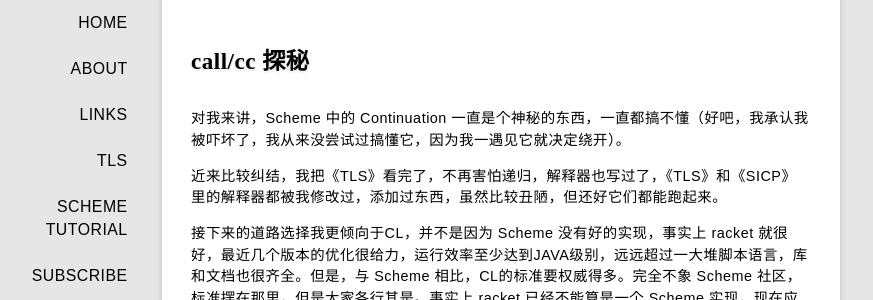
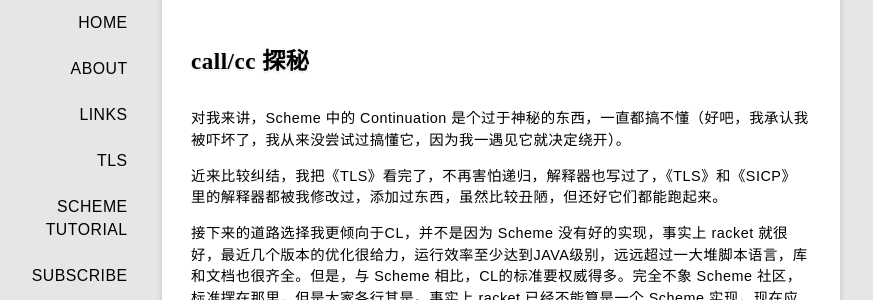
Before and after one commit to rhuichao/uternet.github.io, a Jekyll site: the page built from _posts/2014-07-01-continuation.md, in a window 1280 px wide. Shown: the part 124-424 px from the top of the page, without its empty margins (139-1012 px from the left). Built offline with Jekyll 4.4.1, drawn with Linux system fonts in a browser that asks for light colours; some web fonts are replaced; Markdown is read by kramdown in place of the engine named in the settings.

Commit message:
new document posted

```diff
--- a/_posts/2014-07-01-continuation.md
+++ b/_posts/2014-07-01-continuation.md
@@ -4,7 +4,7 @@ title: call/cc 探秘
 date: 2014-07-01
 ---
 
-对我来讲，Scheme 中的 Continuation 一直是个神秘的东西，一直都搞不懂（好吧，我承认我被吓坏了，我从来没尝试过搞懂它，因为我一遇见它就决定绕开）。
+对我来讲，Scheme 中的 Continuation 是个过于神秘的东西，一直都搞不懂（好吧，我承认我被吓坏了，我从来没尝试过搞懂它，因为我一遇见它就决定绕开）。
 
 近来比较纠结，我把《TLS》看完了，不再害怕递归，解释器也写过了，《TLS》和《SICP》里的解释器都被我修改过，添加过东西，虽然比较丑陋，但还好它们都能跑起来。
 
```
